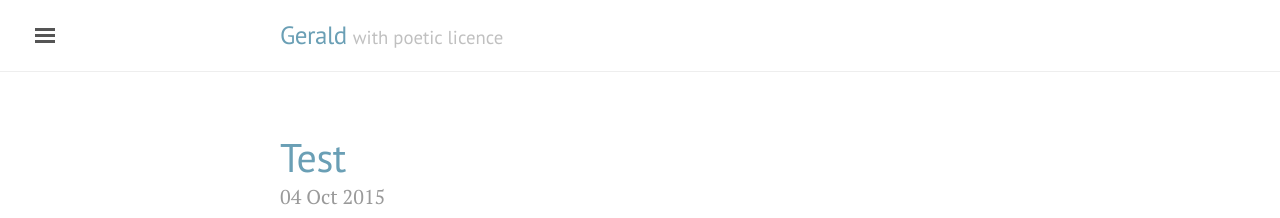
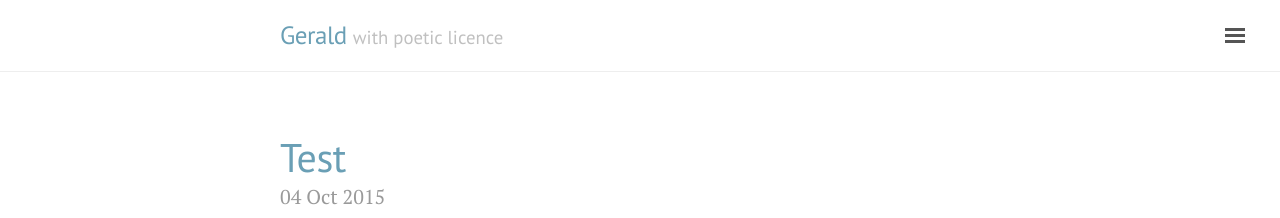
Before and after one commit to geraldnz/geraldnz.github.com, a Jekyll site: the page built from index.html, in a window 1280 px wide. Shown: the top 218 px of the page. Built offline with Jekyll 4.4.1, drawn with Linux system fonts in a browser that asks for light colours; the list of posts is cut into pages by our own code.

Commit message:
Update default.html

```diff
--- a/_layouts/default.html
+++ b/_layouts/default.html
@@ -3,7 +3,7 @@
 
   {% include head.html %}
 
-    <body class="theme-base-0d">
+    <body class="theme-base-0d layout-reverse">
 
     {% include sidebar.html %}
 
```
